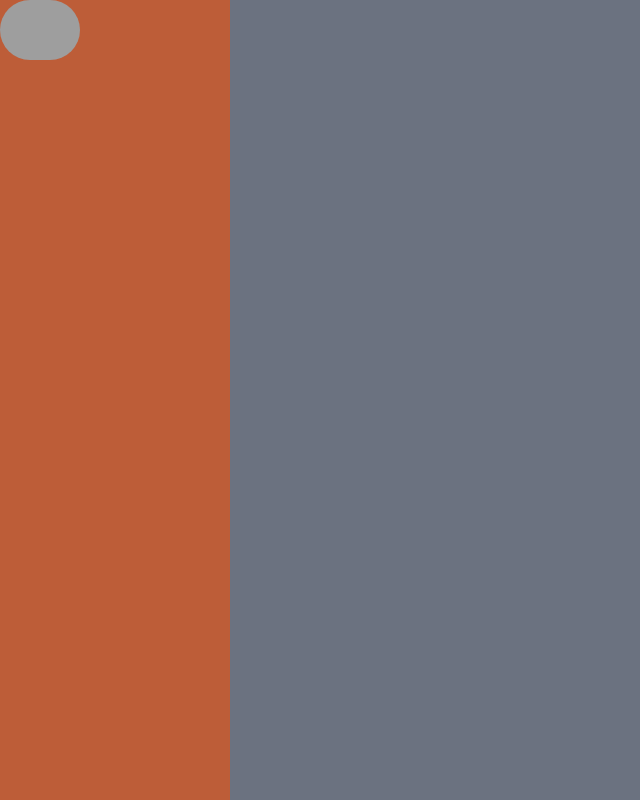
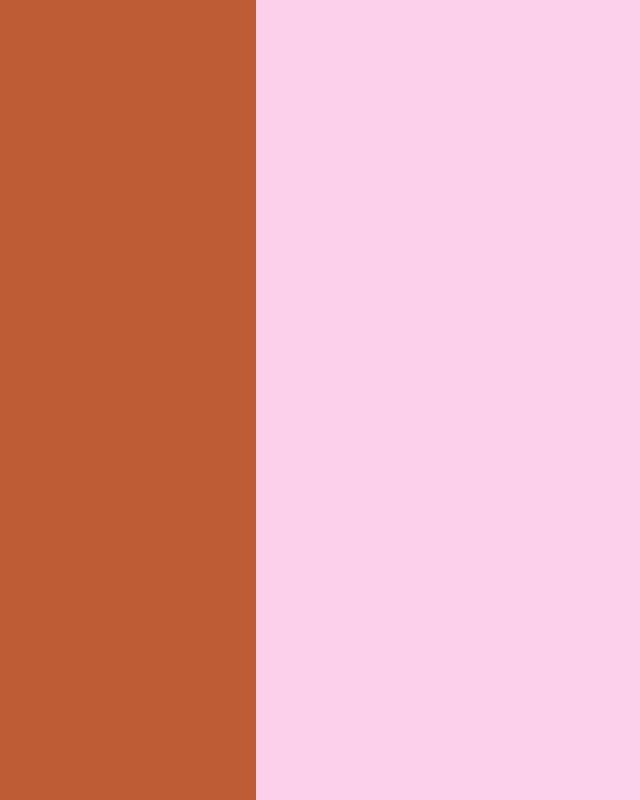
Before and after one commit to Tribhuwan-Joshi/dev_portfolio, a React (Create React App) app: page / in a window 1280 px wide. Shown: the whole page, without its empty margins (0-640 px from the left). Built offline with nearby package versions, Linux system fonts and the light colour scheme; grey boxes are pictures that could not be loaded; the HTML template or start-up script is replaced by a standard one.

Commit message:
create responsive navbar

```diff
--- a/public/index.html
+++ b/public/index.html
@@ -1,5 +1,5 @@
 <!DOCTYPE html>
-<html lang="en">
+<html lang="en" class="text-[12px] xs:text-[16px]">
   <head>
     <meta charset="utf-8" />
     <link rel="icon" href="%PUBLIC_URL%/hi.png" />
--- a/src/App.tsx
+++ b/src/App.tsx
@@ -2,7 +2,7 @@ import Main from "./components/Main";
 import Navbar from "./components/Navbar";
 
 function App() {
-  return <div className="flex flex-col sm:flex-row ">
+  return <div id="page-top" className="flex h-[100vh]   flex-col xs:flex-row ">
 <Navbar/>
 <Main/>
 
--- a/src/components/Main.tsx
+++ b/src/components/Main.tsx
@@ -2,10 +2,10 @@ import React from "react";
 
 function Main() {
   return (
-    <div className="flex-1 max-h-[100vh] overflow-auto">
-      <div className="min-h-[100vh] bg-gray-500"></div>
-      <div className="min-h-[100vh] bg-gray-700"></div>
-      <div className="min-h-[100vh] bg-gray-900"></div>
+    <div className="flex-1  overflow-auto">
+      <div className="h-[100%] bg-pink-200"></div>
+      <div className="h-[100%] bg-pink-400"></div>
+      <div className="h-[100%] bg-pink-800"></div>
     </div>
   );
 }
--- a/src/components/Navbar.tsx
+++ b/src/components/Navbar.tsx
@@ -15,9 +15,18 @@ function Pfp() {
 
 function Navbar() {
   return (
-    <div className="  bg-[#bd5d38] h-[10%] w-full fixed sm:h-[100vh]    sm:w-[18%]  text-[#868e96]">
-      <Pfp />
-    </div>
+    <nav className="bg-[#bd5d38] sticky  px-3 tracking-wide py-2 xs:w-[20%] xs:max-w-[17rem] xs:min-w-[8rem] flex justify-between items-center">
+      <h1 className="text-white  xs:hidden text-[1.3rem]  tracking-wider">
+        Tribhuwan Joshi
+      </h1>
+      <button className="border box-content  xs:hidden border-[rgba(255,255,255,.1)] px-4 py-3 rounded-[0.25rem] transition duration-400  ease-in-out  hover:border-white focus:border-white">
+        <div className="hamburger  flex flex-col gap-[0.4rem] justify-evenly">
+          <div className="bar bg-[rgba(255,255,255,.5)] w-[1.4rem] rounded-md   h-[0.10rem] "></div>
+          <div className="bar bg-[rgba(255,255,255,.5)] w-[1.4rem]  rounded-md   h-[0.10rem] "></div>
+          <div className="bar bg-[rgba(255,255,255,.5)] w-[1.4rem]  rounded-md   h-[0.10rem] "></div>
+        </div>
+      </button>
+    </nav>
   );
 }
 
--- a/tailwind.config.js
+++ b/tailwind.config.js
@@ -1,4 +1,5 @@
 /** @type {import('tailwindcss').Config} */
+const defaultTheme = require('tailwindcss/defaultTheme')
 module.exports = {
   content: [
     "./src/**/*.{html,js,jsx,ts,tsx}",
@@ -6,8 +7,9 @@ module.exports = {
     "public/*.html",
   ],
   theme: {
-    extend: {
-
+    screens: {
+      xs: "500px",
+      ...defaultTheme.screens,
     },
   },
   plugins: [],
```
